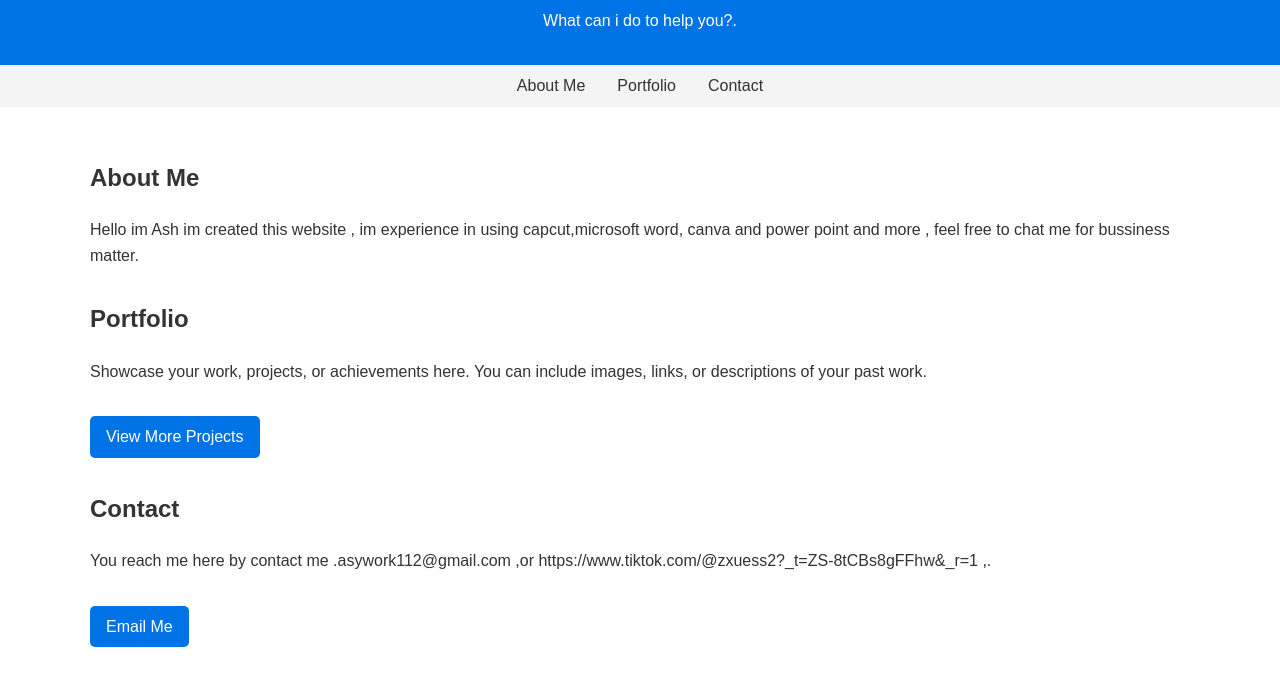
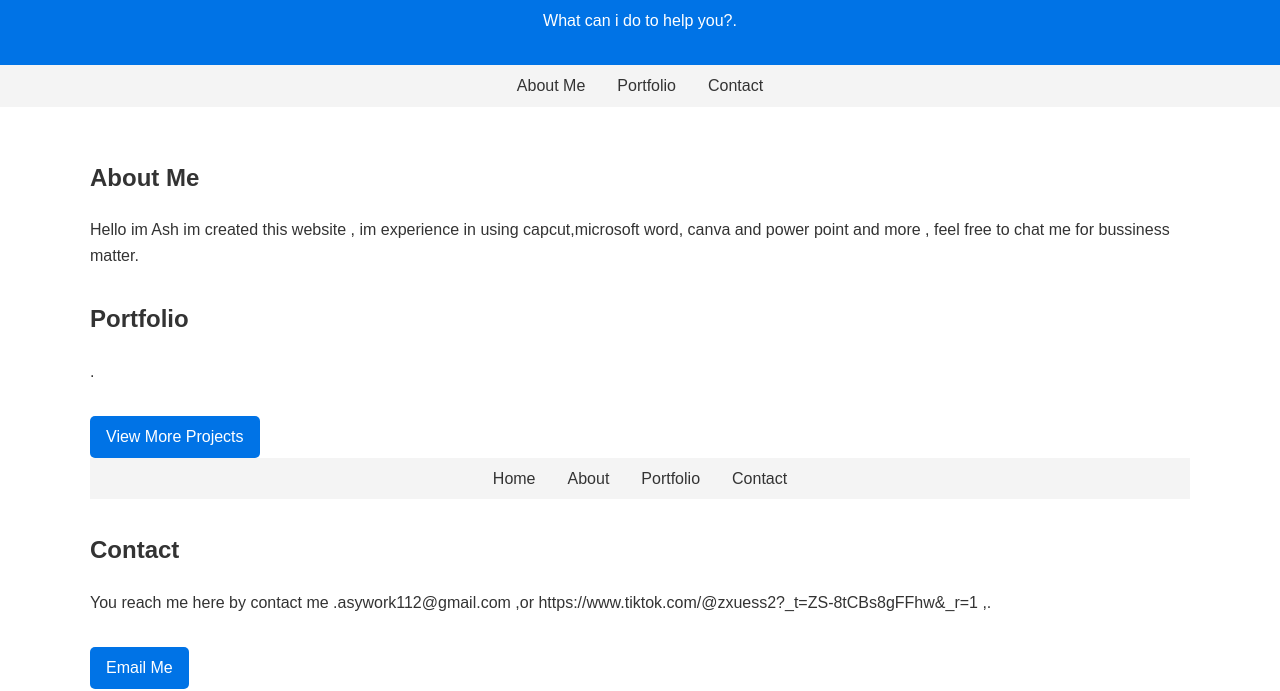
Before and after one commit to zen-122/my-website, a plain HTML site: page index.html in a window 1280 px wide. Shown: the part 128-819 px from the top of the page. Drawn offline with Linux system fonts and the light colour scheme.

Commit message:
Update index.html

```diff
--- a/index.html
+++ b/index.html
@@ -77,8 +77,14 @@
         </section>
         <section id="portfolio" class="section">
             <h2>Portfolio</h2>
-            <p>Showcase your work, projects, or achievements here. You can include images, links, or descriptions of your past work.</p>
-            <a href="#" class="btn">View More Projects</a>
+            <p>  .</p>
+            <a href="#" class="btn">View More Projects</a><nav>
+    <a href="index.html">Home</a>
+    <a href="about.html">About</a>
+    <a href="#portfolio">Portfolio</a>
+    <a href="#contact">Contact</a>
+</nav>
+
         </section>
         <section id="contact" class="section">
             <h2>Contact</h2>
```
